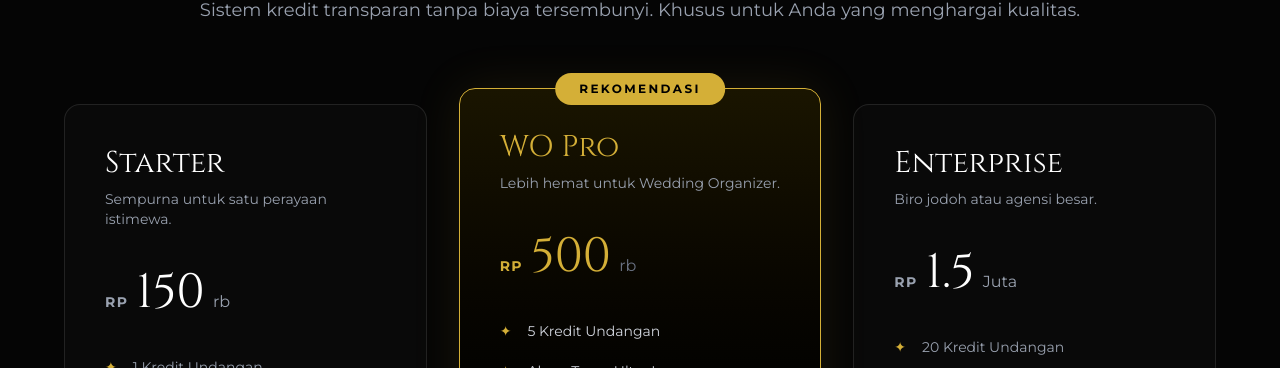
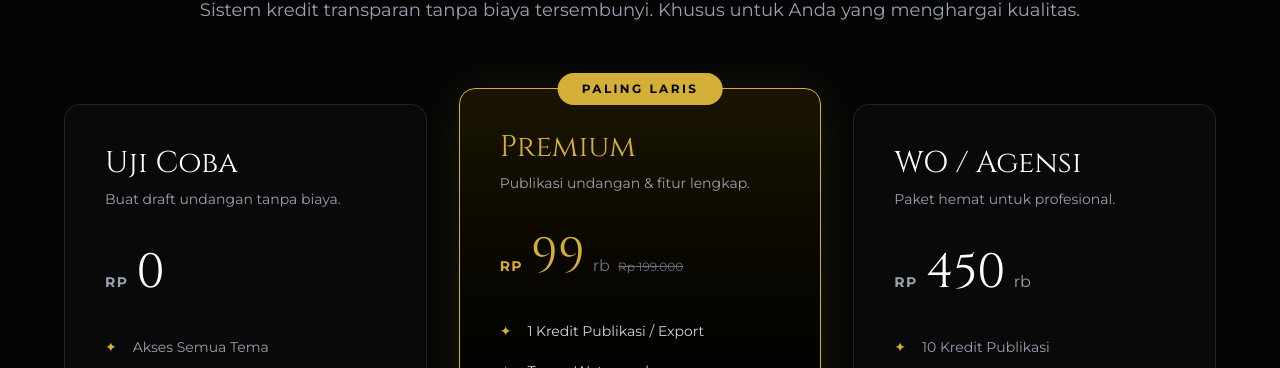
Before and after one commit to Adijoypro/undangin, a Next.js app: page / in a window 1280 px wide. Shown: the part 4098-4466 px from the top of the page. Built offline with nearby package versions, Linux system fonts and the light colour scheme.

Commit message:
fix: marquee duplication and update pricing plans

```diff
--- a/src/app/page.tsx
+++ b/src/app/page.tsx
@@ -3,6 +3,80 @@
 import Link from "next/link";
 import { motion, useScroll, useTransform, AnimatePresence } from "framer-motion";
 import { useRef, useState, useEffect } from "react";
+
+const SHOWCASE_THEMES = [
+  {
+    id: "ultra-luxury",
+    series: "The VVIP Series",
+    title: "Ultra Luxury",
+    name: "Onyx & Rose Gold",
+    desc: "Mawar emas animasi, gelap yang megah.",
+    bgClass: "bg-[#0A0A0A]",
+    frameClass: "border-white/10 group-hover:border-[#D4AF37]/50 shadow-xl",
+    gradientClass: "bg-gradient-to-t from-black via-transparent to-transparent opacity-80 z-10",
+    seriesColor: "text-[#D4AF37]",
+    titleClass: "font-script text-6xl text-white drop-shadow-2xl",
+    btnClass: "bg-[#D4AF37] text-black",
+    iframeBg: "bg-black"
+  },
+  {
+    id: "cinematic-dark",
+    series: "The Dark Series",
+    title: "Cinematic",
+    name: "Midnight Elegance",
+    desc: "Tipografi kuat dengan transisi mulus.",
+    bgClass: "bg-[#111]",
+    frameClass: "border-white/10 group-hover:border-white/50 shadow-xl",
+    gradientClass: "bg-gradient-to-b from-transparent to-black opacity-80 z-10",
+    seriesColor: "text-gray-300",
+    titleClass: "font-serif text-5xl text-white font-light uppercase tracking-widest",
+    btnClass: "bg-white text-black",
+    iframeBg: "bg-black"
+  },
+  {
+    id: "premium",
+    series: "The Premium Series",
+    title: "Green Minimalist",
+    name: "Sage Splendor",
+    desc: "Desain bersih dengan sentuhan warna alam.",
+    bgClass: "bg-[#f5f5f0]",
+    frameClass: "border-white/10 group-hover:border-[#9baca0] shadow-[inset_0_0_50px_rgba(0,0,0,0.05)]",
+    gradientClass: "",
+    seriesColor: "text-[#9baca0]",
+    titleClass: "font-script text-6xl text-[#2c332e]",
+    btnClass: "bg-[#9baca0] text-white",
+    iframeBg: "bg-white"
+  },
+  {
+    id: "renaissance-garden",
+    series: "The Heritage Series",
+    title: "Renaissance",
+    name: "Renaissance Garden",
+    desc: "Klasik Eropa dengan ornamen bunga vintage.",
+    bgClass: "bg-[#F9F6F0]",
+    frameClass: "border-[#D4AF37]/20 group-hover:border-[#D4AF37] shadow-xl",
+    gradientClass: "bg-[url('https://images.unsplash.com/photo-1519741497674-611481863552?auto=format&fit=crop&q=80')] bg-cover bg-center opacity-40 mix-blend-multiply z-0",
+    extraGradient: "bg-gradient-to-b from-transparent via-[#F9F6F0]/40 to-[#F9F6F0] z-10",
+    seriesColor: "text-[#7C8C77] uppercase",
+    titleClass: "font-display text-5xl text-[#2B2B2B] font-bold",
+    btnClass: "bg-[#7C8C77] text-white",
+    iframeBg: "bg-[#F9F6F0]"
+  },
+  {
+    id: "majestic-eternity",
+    series: "The Royal Series",
+    title: "Majestic Eternity",
+    name: "Majestic Eternity",
+    desc: "Kemegahan abadi dengan palet emerald & gold.",
+    bgClass: "bg-[#0A1C14]",
+    frameClass: "border-[#D4AF37]/20 group-hover:border-[#D4AF37] shadow-[0_0_30px_rgba(212,175,55,0.15)]",
+    gradientClass: "bg-gradient-to-b from-[#0A1C14] via-transparent to-[#0A1C14] z-10",
+    seriesColor: "text-[#D4AF37] uppercase",
+    titleClass: "font-script text-5xl text-white font-bold",
+    btnClass: "bg-[#06120C] border border-[#D4AF37] text-[#D4AF37]",
+    iframeBg: "bg-[#0A1C14]"
+  }
+];
 
 export default function LandingPage() {
   const [isDark, setIsDark] = useState(true);
@@ -203,80 +277,8 @@ export default function LandingPage() {
           </motion.div>
 
           <div className="overflow-hidden w-full relative">
-            <div className="flex gap-8 animate-marquee w-max py-8">
-              {[
-                {
-                  id: "ultra-luxury",
-                  series: "The VVIP Series",
-                  title: "Ultra Luxury",
-                  name: "Onyx & Rose Gold",
-                  desc: "Mawar emas animasi, gelap yang megah.",
-                  bgClass: "bg-[#0A0A0A]",
-                  frameClass: "border-white/10 group-hover:border-[#D4AF37]/50 shadow-xl",
-                  gradientClass: "bg-gradient-to-t from-black via-transparent to-transparent opacity-80 z-10",
-                  seriesColor: "text-[#D4AF37]",
-                  titleClass: "font-script text-6xl text-white drop-shadow-2xl",
-                  btnClass: "bg-[#D4AF37] text-black",
-                  iframeBg: "bg-black"
-                },
-                {
-                  id: "cinematic-dark",
-                  series: "The Dark Series",
-                  title: "Cinematic",
-                  name: "Midnight Elegance",
-                  desc: "Tipografi kuat dengan transisi mulus.",
-                  bgClass: "bg-[#111]",
-                  frameClass: "border-white/10 group-hover:border-white/50 shadow-xl",
-                  gradientClass: "bg-gradient-to-b from-transparent to-black opacity-80 z-10",
-                  seriesColor: "text-gray-300",
-                  titleClass: "font-serif text-5xl text-white font-light uppercase tracking-widest",
-                  btnClass: "bg-white text-black",
-                  iframeBg: "bg-black"
-                },
-                {
-                  id: "premium",
-                  series: "The Premium Series",
-                  title: "Green Minimalist",
-                  name: "Sage Splendor",
-                  desc: "Desain bersih dengan sentuhan warna alam.",
-                  bgClass: "bg-[#f5f5f0]",
-                  frameClass: "border-white/10 group-hover:border-[#9baca0] shadow-[inset_0_0_50px_rgba(0,0,0,0.05)]",
-                  gradientClass: "",
-                  seriesColor: "text-[#9baca0]",
-                  titleClass: "font-script text-6xl text-[#2c332e]",
-                  btnClass: "bg-[#9baca0] text-white",
-                  iframeBg: "bg-white"
-                },
-                {
-                  id: "renaissance-garden",
-                  series: "The Heritage Series",
-                  title: "Renaissance",
-                  name: "Renaissance Garden",
-                  desc: "Klasik Eropa dengan ornamen bunga vintage.",
-                  bgClass: "bg-[#F9F6F0]",
-                  frameClass: "border-[#D4AF37]/20 group-hover:border-[#D4AF37] shadow-xl",
-                  gradientClass: "bg-[url('https://images.unsplash.com/photo-1519741497674-611481863552?auto=format&fit=crop&q=80')] bg-cover bg-center opacity-40 mix-blend-multiply z-0",
-                  extraGradient: "bg-gradient-to-b from-transparent via-[#F9F6F0]/40 to-[#F9F6F0] z-10",
-                  seriesColor: "text-[#7C8C77] uppercase",
-                  titleClass: "font-display text-5xl text-[#2B2B2B] font-bold",
-                  btnClass: "bg-[#7C8C77] text-white",
-                  iframeBg: "bg-[#F9F6F0]"
-                },
-                {
-                  id: "majestic-eternity",
-                  series: "The Royal Series",
-                  title: "Majestic Eternity",
-                  name: "Majestic Eternity",
-                  desc: "Kemegahan abadi dengan palet emerald & gold.",
-                  bgClass: "bg-[#0A1C14]",
-                  frameClass: "border-[#D4AF37]/20 group-hover:border-[#D4AF37] shadow-[0_0_30px_rgba(212,175,55,0.15)]",
-                  gradientClass: "bg-gradient-to-b from-[#0A1C14] via-transparent to-[#0A1C14] z-10",
-                  seriesColor: "text-[#D4AF37] uppercase",
-                  titleClass: "font-script text-5xl text-white font-bold",
-                  btnClass: "bg-[#06120C] border border-[#D4AF37] text-[#D4AF37]",
-                  iframeBg: "bg-[#0A1C14]"
-                }
-              ].flatMap(x => [x, x]).map((t, i) => (
+            <div className="flex gap-8 animate-marquee hover:[animation-play-state:paused] w-max py-8">
+              {[...SHOWCASE_THEMES, ...SHOWCASE_THEMES].map((t, i) => (
                 <div key={i} className="min-w-[85vw] sm:min-w-[400px] shrink-0 group block">
                   <div className={`rounded-2xl overflow-hidden aspect-[9/16] ${t.bgClass} relative border transition-all duration-700 ${t.frameClass}`}>
                     {t.gradientClass && <div className={`absolute inset-0 ${t.gradientClass}`}></div>}
@@ -380,7 +382,7 @@ export default function LandingPage() {
           </motion.div>
 
           <div className="grid md:grid-cols-3 gap-8 max-w-6xl mx-auto">
-            {/* Starter */}
+            {/* Free Trial */}
             <motion.div
               initial={{ opacity: 0, y: 50 }}
               whileInView={{ opacity: 1, y: 0 }}
@@ -388,23 +390,22 @@ export default function LandingPage() {
               transition={{ duration: 0.8 }}
               className={`p-10 rounded-2xl border ${theme.border} ${theme.cardBg} ${theme.cardHover} transition-all duration-500`}
             >
-              <h3 className="font-serif text-3xl mb-2">Starter</h3>
-              <p className={`text-sm ${theme.textMuted} mb-10 transition-colors duration-1000`}>Sempurna untuk satu perayaan istimewa.</p>
+              <h3 className="font-serif text-3xl mb-2">Uji Coba</h3>
+              <p className={`text-sm ${theme.textMuted} mb-10 transition-colors duration-1000`}>Buat draft undangan tanpa biaya.</p>
               <div className="mb-10 flex items-baseline gap-2">
                 <span className={`text-sm ${theme.textMuted} font-bold uppercase tracking-widest transition-colors duration-1000`}>Rp</span>
-                <span className="text-5xl font-serif">150</span>
-                <span className={theme.textMuted}>rb</span>
+                <span className="text-5xl font-serif">0</span>
               </div>
               <ul className={`space-y-5 mb-10 text-sm ${theme.textMuted} transition-colors duration-1000`}>
-                <li className="flex items-center gap-4"><span className="text-[#D4AF37]">✦</span> 1 Kredit Undangan</li>
-                <li className="flex items-center gap-4"><span className="text-[#D4AF37]">✦</span> Semua Tema Premium</li>
-                <li className="flex items-center gap-4"><span className="text-[#D4AF37]">✦</span> Custom Musik Latar</li>
-                <li className="flex items-center gap-4"><span className="text-[#D4AF37]">✦</span> RSVP & Guestbook</li>
+                <li className="flex items-center gap-4"><span className="text-[#D4AF37]">✦</span> Akses Semua Tema</li>
+                <li className="flex items-center gap-4"><span className="text-[#D4AF37]">✦</span> Live Preview Editor</li>
+                <li className="flex items-center gap-4"><span className="text-[#D4AF37]">✦</span> Draft Tidak Terbatas</li>
+                <li className="flex items-center gap-4 opacity-50"><span className="text-gray-400">✧</span> Tidak Bisa Dipublikasi/Export</li>
               </ul>
-              <Link href="/login" className={`block text-center w-full py-4 border ${theme.border} font-bold text-xs uppercase tracking-[0.2em] ${theme.buttonInverse} transition-colors duration-500`}>Pilih Starter</Link>
+              <Link href="/login" className={`block text-center w-full py-4 border ${theme.border} font-bold text-xs uppercase tracking-[0.2em] ${theme.buttonInverse} transition-colors duration-500`}>Coba Gratis</Link>
             </motion.div>
 
-            {/* WO PRO */}
+            {/* PREMIUM */}
             <motion.div
               initial={{ opacity: 0, scale: 0.95 }}
               whileInView={{ opacity: 1, scale: 1 }}
@@ -412,24 +413,24 @@ export default function LandingPage() {
               transition={{ duration: 0.8 }}
               className={`p-10 rounded-2xl border border-[#D4AF37] ${isDark ? 'bg-gradient-to-b from-[#1a1500] to-black' : 'bg-gradient-to-b from-[#FFFDF5] to-white'} relative shadow-[0_0_50px_rgba(212,175,55,0.1)] transform md:-translate-y-4 transition-colors duration-1000`}
             >
-              <div className="absolute top-0 left-1/2 -translate-x-1/2 -translate-y-1/2 bg-[#D4AF37] text-black px-6 py-2 rounded-full text-xs font-bold uppercase tracking-[0.2em]">Rekomendasi</div>
-              <h3 className="font-serif text-3xl mb-2 text-[#D4AF37]">WO Pro</h3>
-              <p className={`text-sm ${isDark ? 'text-gray-400' : 'text-gray-500'} mb-10 transition-colors duration-1000`}>Lebih hemat untuk Wedding Organizer.</p>
+              <div className="absolute top-0 left-1/2 -translate-x-1/2 -translate-y-1/2 bg-[#D4AF37] text-black px-6 py-2 rounded-full text-xs font-bold uppercase tracking-[0.2em]">Paling Laris</div>
+              <h3 className="font-serif text-3xl mb-2 text-[#D4AF37]">Premium</h3>
+              <p className={`text-sm ${isDark ? 'text-gray-400' : 'text-gray-500'} mb-10 transition-colors duration-1000`}>Publikasi undangan & fitur lengkap.</p>
               <div className="mb-10 flex items-baseline gap-2">
                 <span className="text-sm text-[#D4AF37] font-bold uppercase tracking-widest">Rp</span>
-                <span className="text-5xl font-serif text-[#D4AF37]">500</span>
-                <span className={isDark ? 'text-gray-500' : 'text-gray-400'}>rb</span>
+                <span className="text-5xl font-serif text-[#D4AF37]">99</span>
+                <span className={isDark ? 'text-gray-500' : 'text-gray-400'}>rb <span className="line-through text-xs ml-1">Rp 199.000</span></span>
               </div>
               <ul className={`space-y-5 mb-10 text-sm ${isDark ? 'text-gray-300' : 'text-gray-700'} transition-colors duration-1000`}>
-                <li className="flex items-center gap-4"><span className="text-[#D4AF37]">✦</span> 5 Kredit Undangan</li>
-                <li className="flex items-center gap-4"><span className="text-[#D4AF37]">✦</span> Akses Tema Ultra Luxury</li>
-                <li className="flex items-center gap-4"><span className="text-[#D4AF37]">✦</span> Analitik Dashboard</li>
-                <li className="flex items-center gap-4"><span className="text-[#D4AF37]">✦</span> Prioritas Server (Cepat)</li>
+                <li className="flex items-center gap-4"><span className="text-[#D4AF37]">✦</span> 1 Kredit Publikasi / Export</li>
+                <li className="flex items-center gap-4"><span className="text-[#D4AF37]">✦</span> Tanpa Watermark</li>
+                <li className="flex items-center gap-4"><span className="text-[#D4AF37]">✦</span> Manajemen Tamu & RSVP</li>
+                <li className="flex items-center gap-4"><span className="text-[#D4AF37]">✦</span> Custom Musik Latar</li>
               </ul>
-              <Link href="/login" className={`block text-center w-full py-4 bg-[#D4AF37] text-black font-bold text-xs uppercase tracking-[0.2em] hover:opacity-80 shadow-[0_0_20px_rgba(212,175,55,0.3)] transition-all`}>Mulai Pro</Link>
+              <Link href="/login" className={`block text-center w-full py-4 bg-[#D4AF37] text-black font-bold text-xs uppercase tracking-[0.2em] hover:opacity-80 shadow-[0_0_20px_rgba(212,175,55,0.3)] transition-all`}>Aktifkan Premium</Link>
             </motion.div>
 
-            {/* ENTERPRISE */}
+            {/* WO PRO / ENTERPRISE */}
             <motion.div
               initial={{ opacity: 0, y: 50 }}
               whileInView={{ opacity: 1, y: 0 }}
@@ -437,17 +438,17 @@ export default function LandingPage() {
               transition={{ duration: 0.8 }}
               className={`p-10 rounded-2xl border ${theme.border} ${theme.cardBg} ${theme.cardHover} transition-all duration-500`}
             >
-              <h3 className="font-serif text-3xl mb-2">Enterprise</h3>
-              <p className={`text-sm ${theme.textMuted} mb-10 transition-colors duration-1000`}>Biro jodoh atau agensi besar.</p>
+              <h3 className="font-serif text-3xl mb-2">WO / Agensi</h3>
+              <p className={`text-sm ${theme.textMuted} mb-10 transition-colors duration-1000`}>Paket hemat untuk profesional.</p>
               <div className="mb-10 flex items-baseline gap-2">
                 <span className={`text-sm ${theme.textMuted} font-bold uppercase tracking-widest transition-colors duration-1000`}>Rp</span>
-                <span className="text-5xl font-serif">1.5</span>
-                <span className={theme.textMuted}>Juta</span>
+                <span className="text-5xl font-serif">450</span>
+                <span className={theme.textMuted}>rb</span>
               </div>
               <ul className={`space-y-5 mb-10 text-sm ${theme.textMuted} transition-colors duration-1000`}>
-                <li className="flex items-center gap-4"><span className="text-[#D4AF37]">✦</span> 20 Kredit Undangan</li>
-                <li className="flex items-center gap-4"><span className="text-[#D4AF37]">✦</span> Harga Termurah</li>
-                <li className="flex items-center gap-4"><span className="text-[#D4AF37]">✦</span> Request Tema Eksklusif</li>
+                <li className="flex items-center gap-4"><span className="text-[#D4AF37]">✦</span> 10 Kredit Publikasi</li>
+                <li className="flex items-center gap-4"><span className="text-[#D4AF37]">✦</span> Harga Lebih Murah / Kredit</li>
+                <li className="flex items-center gap-4"><span className="text-[#D4AF37]">✦</span> Prioritas Server (Cepat)</li>
                 <li className="flex items-center gap-4"><span className="text-[#D4AF37]">✦</span> VIP Support 24/7</li>
               </ul>
               <Link href="/login" className={`block text-center w-full py-4 border ${theme.border} font-bold text-xs uppercase tracking-[0.2em] ${theme.buttonInverse} transition-colors duration-500`}>Hubungi Sales</Link>
```
